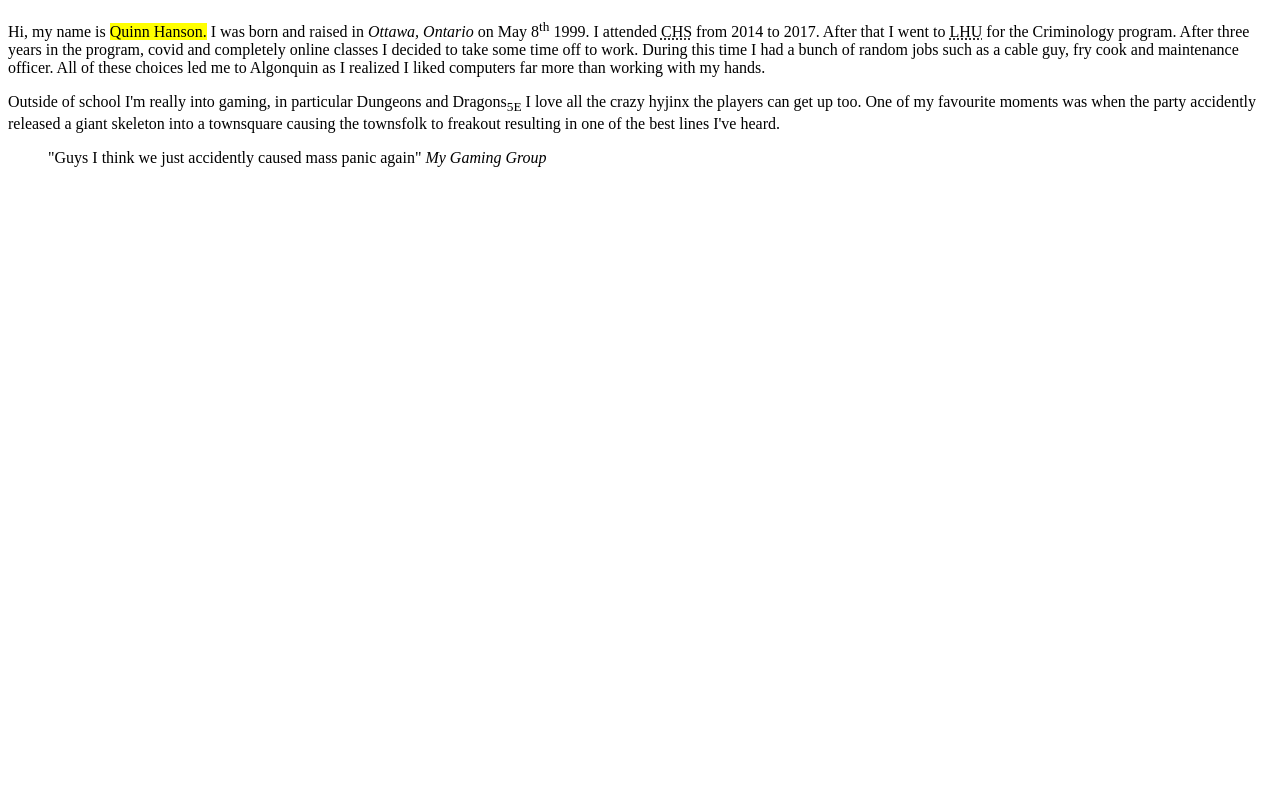
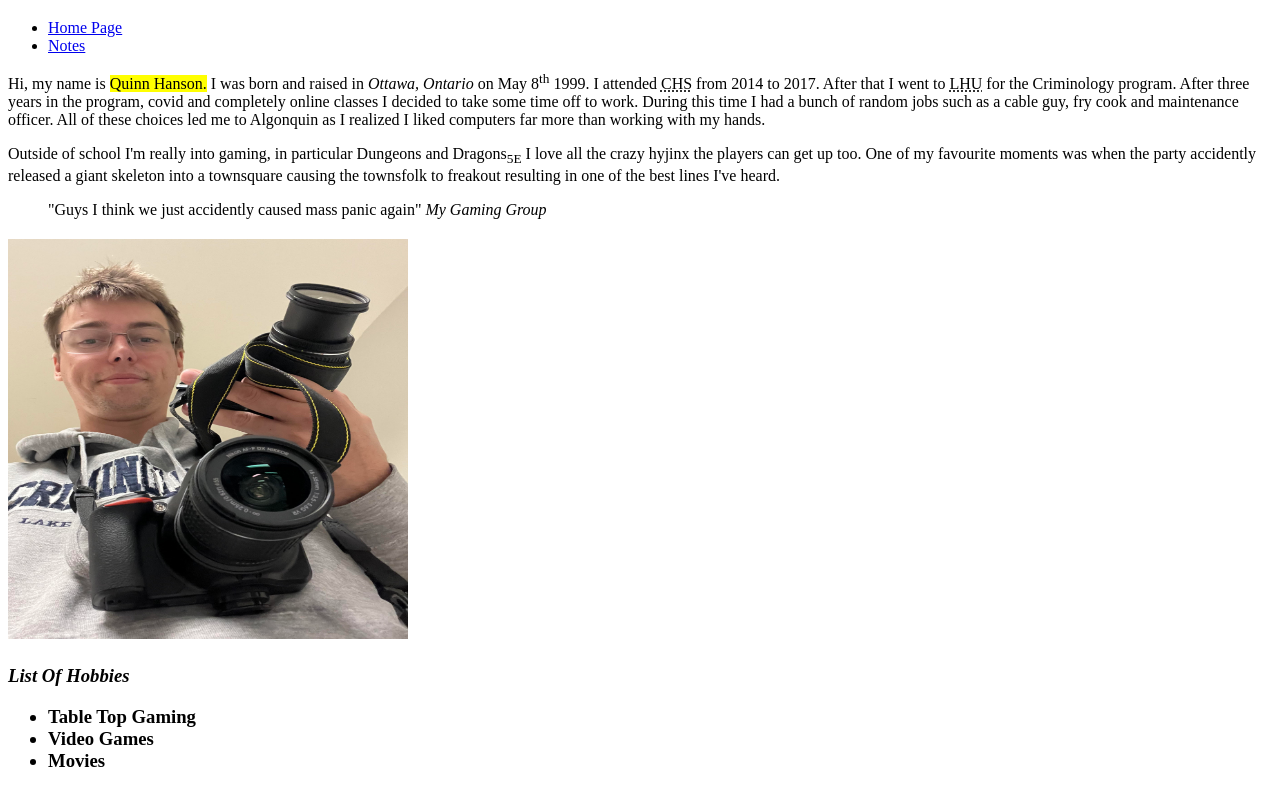
Before and after one commit to hans0243/hans0243.github.io, a plain HTML site: page html-assignment/index.html in a window 1280 px wide. Shown: the part 61-852 px from the top of the page. Before the commit the page ends 800 px from the top, so only its background shows below. Drawn offline with Linux system fonts and the light colour scheme.

Commit message:
Creates index and notes page

```diff
--- a/html-assignment/index.html
+++ b/html-assignment/index.html
@@ -7,7 +7,40 @@
 </head>
 <body>
 <h1>Welcome!</h1>
+<nav>
+    <ul>
+        <li>
+            <a href="index.html">Home Page</a>
+        </li>
+        <li>
+            <a href="notes.html">Notes</a>
+        </li>
+
+    </ul>
+</nav>
 <p>Hi, my name is <mark>Quinn Hanson.</mark> I was born and raised in <em>Ottawa, Ontario</em> on May 8<sup>th</sup> 1999. I attended <abbr title="Canterbury Highschool">CHS</abbr> from 2014 to 2017. After that I went to <abbr title="lakehead university">LHU</abbr> for the Criminology program. After three years in the program, covid and completely online classes I decided to take some time off to work. During this time I had a bunch of random jobs such as a cable guy, fry cook and maintenance officer. All of these choices led me to Algonquin as I realized I liked computers far more than working with my hands. </p>
 <p>Outside of school I'm really into gaming, in particular Dungeons and Dragons<sub>5E</sub> I love all the crazy hyjinx the players can get up too. One of my favourite moments was when the party accidently released a giant skeleton into a townsquare causing the townsfolk to freakout resulting in one of the best lines I've heard. <blockquote>"Guys I think we just accidently caused mass panic again" <cite>My Gaming Group</cite> </blockquote> </p>
+<h2>
+<img src="images/QuinnSelfie.png" alt="Image of the website creator,Quinn" width="400" height="400">
+</h2>
+
+<h3>
+    <p>
+        <em>List Of Hobbies</em>
+    </p>
+<nav>
+                <ul>
+                    <li>
+                        <a>Table Top Gaming</a>
+                    </li>
+                    <li>
+                        <a>Video Games</a>
+                    </li>
+                    <li>
+                        <a>Movies</a>
+                    </li>
+                 </ul>
+</nav>
+</h3>
 </body>
 </html>
```
Also changed, not shown: html-assignment/notes.html (added, +42 -0 lines), html-assignment/images/QuinnSelfie.png (added).
